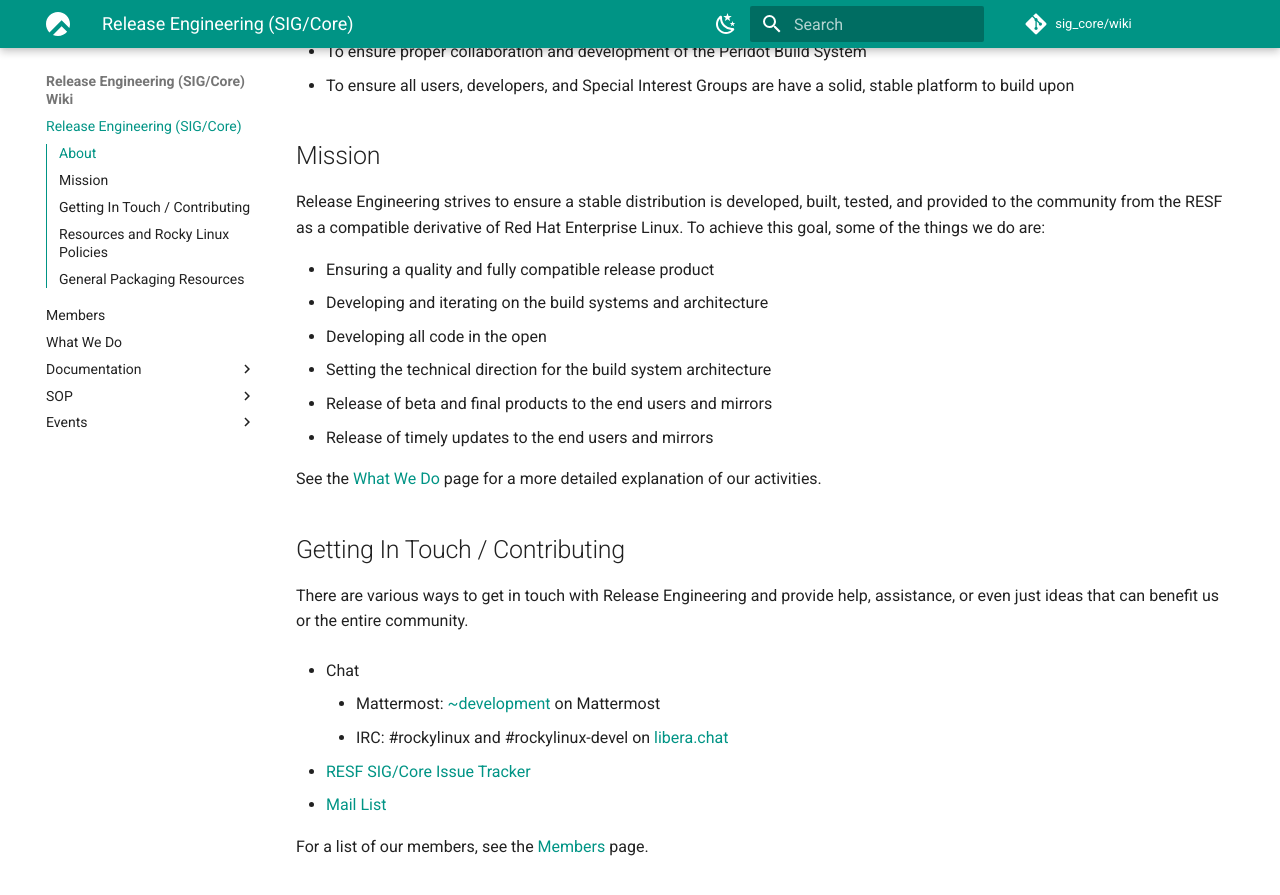
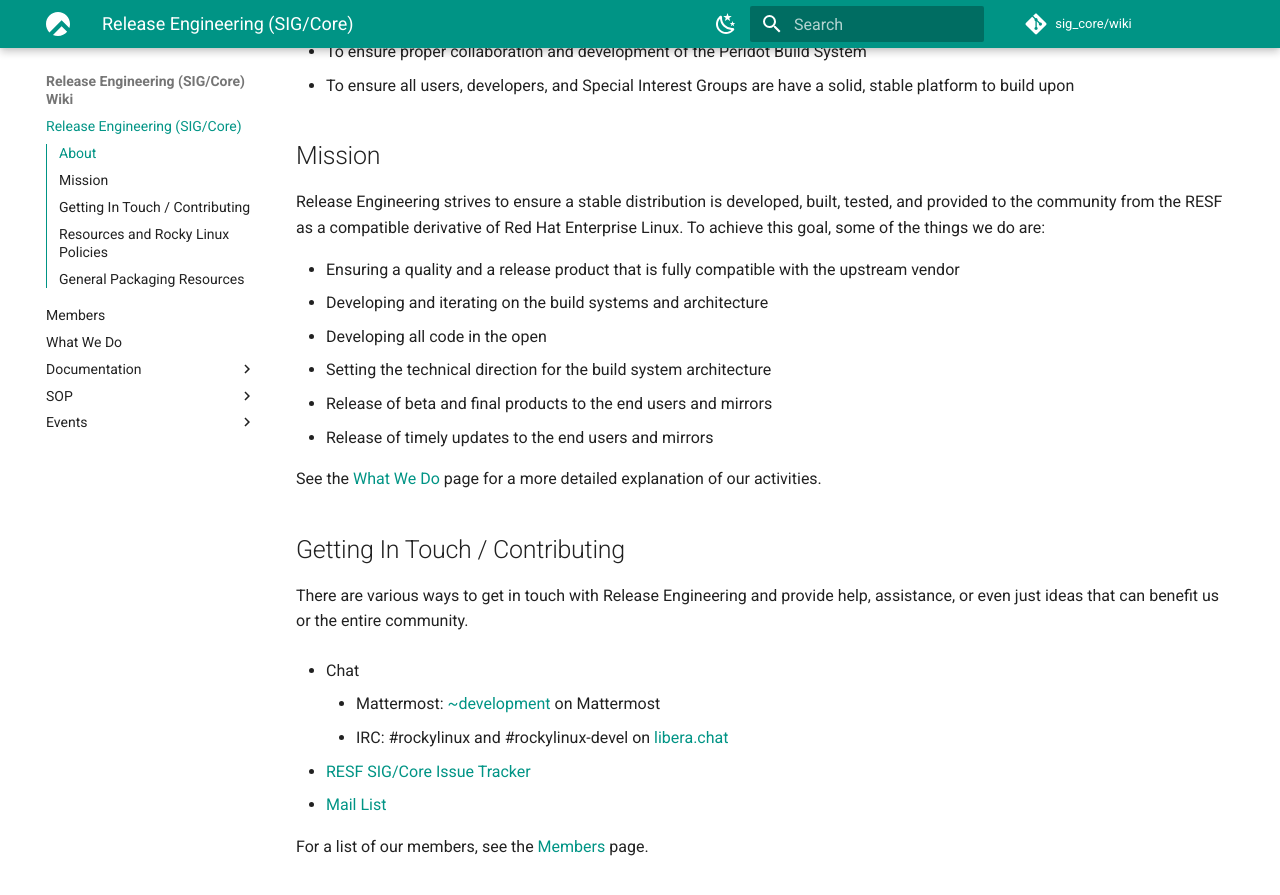
Before and after one commit to rocky-linux/sig-core-wiki, an MkDocs documentation site: the page built from docs/index.md, in a window 1280 px wide and 900 px high, scrolled down 401 px. Shown: the top 895 px of the window. Built offline with MkDocs 1.6.1 and Material for MkDocs 9.7.7, drawn with Linux system fonts in a browser that asks for light colours.

Commit message:
small update to index and what we do

```diff
--- a/docs/index.md
+++ b/docs/index.md
@@ -20,7 +20,7 @@
 
 Release Engineering strives to ensure a stable distribution is developed, built, tested, and provided to the community from the RESF as a compatible derivative of Red Hat Enterprise Linux. To achieve this goal, some of the things we do are:
 
-* Ensuring a quality and fully compatible release product
+* Ensuring a quality and a release product that is fully compatible with the upstream vendor
 * Developing and iterating on the build systems and architecture
 * Developing all code in the open
 * Setting the technical direction for the build system architecture
```
Also changed, not shown: docs/what_we_do.md (+1 -1 lines).
